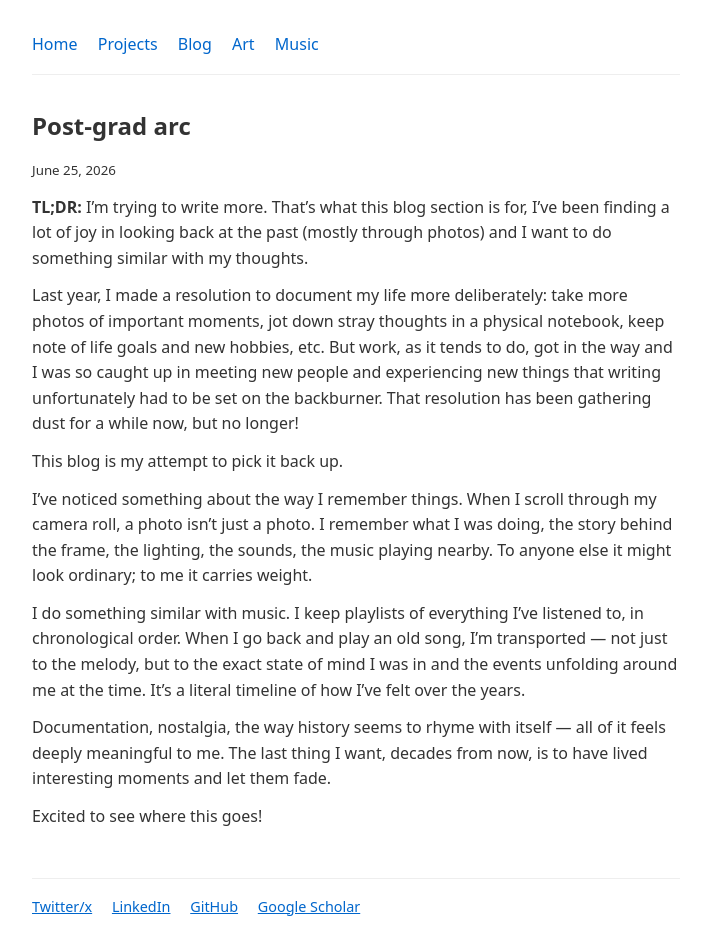
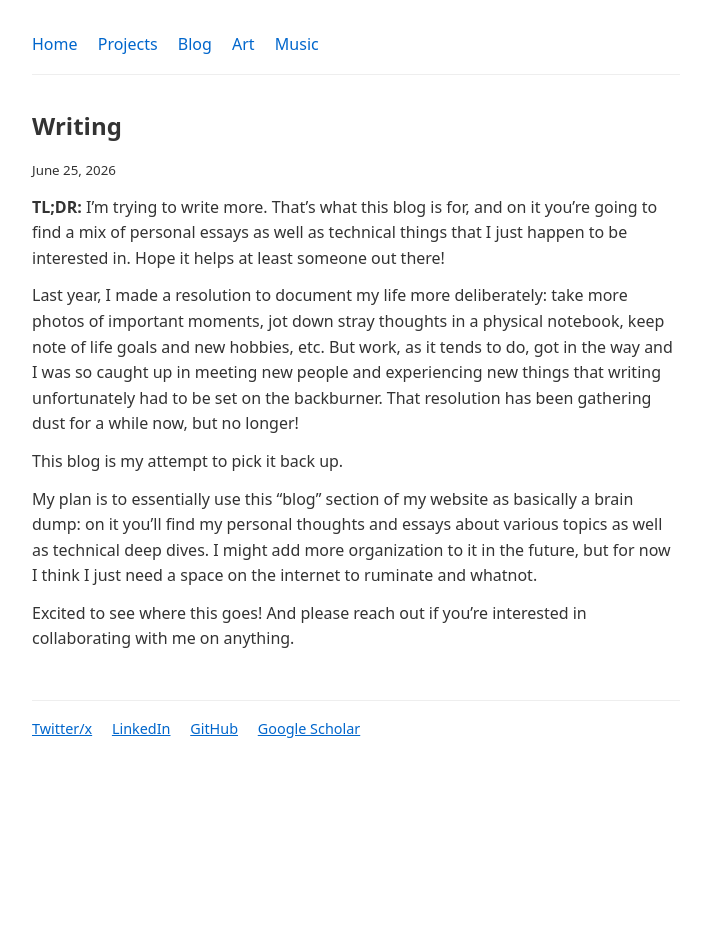
Before and after one commit to Willy-Chan/willy-chan.github.io, a Jekyll site: the page built from _posts/2026-06-25-new-hobbies.md, in a window 1280 px wide. Shown: the whole page, without its empty margins (284-991 px from the left). Built offline with Jekyll 4.4.1, drawn with Linux system fonts in a browser that asks for light colours; our own code applies the rules of GitHub Pages for plain Markdown files; after the commit the page ends 900 px from its top, so only the background shows below that.

Commit message:
new posts

```diff
--- a/_posts/2026-06-25-new-hobbies.md
+++ b/_posts/2026-06-25-new-hobbies.md
@@ -2,20 +2,16 @@
 
 ## layout: post
 
-title: Post-grad arc
+title: Writing
 
 ---
 
-**TL;DR:** I'm trying to write more. That's what this blog section is for, I've been finding a lot of joy in looking back at the past (mostly through photos) and I want to do something similar with my thoughts.
+**TL;DR:** I'm trying to write more. That's what this blog is for, and on it you're going to find a mix of personal essays as well as technical things that I just happen to be interested in. Hope it helps at least someone out there!
 
 Last year, I made a resolution to document my life more deliberately: take more photos of important moments, jot down stray thoughts in a physical notebook, keep note of life goals and new hobbies, etc. But work, as it tends to do, got in the way and I was so caught up in meeting new people and experiencing new things that writing unfortunately had to be set on the backburner. That resolution has been gathering dust for a while now, but no longer!
 
 This blog is my attempt to pick it back up.
 
-I've noticed something about the way I remember things. When I scroll through my camera roll, a photo isn't just a photo. I remember what I was doing, the story behind the frame, the lighting, the sounds, the music playing nearby. To anyone else it might look ordinary; to me it carries weight.
+My plan is to essentially use this "blog" section of my website as basically a brain dump: on it you'll find my personal thoughts and essays about various topics as well as technical deep dives. I might add more organization to it in the future, but for now I think I just need a space on the internet to ruminate and whatnot.
 
-I do something similar with music. I keep playlists of everything I've listened to, in chronological order. When I go back and play an old song, I'm transported — not just to the melody, but to the exact state of mind I was in and the events unfolding around me at the time. It's a literal timeline of how I've felt over the years.
-
-Documentation, nostalgia, the way history seems to rhyme with itself — all of it feels deeply meaningful to me. The last thing I want, decades from now, is to have lived interesting moments and let them fade.
-
-Excited to see where this goes!
+Excited to see where this goes! And please reach out if you're interested in collaborating with me on anything.
```
Also changed, not shown: _posts/2026-06-30-nccl-ep.md (added, +156 -0 lines).
